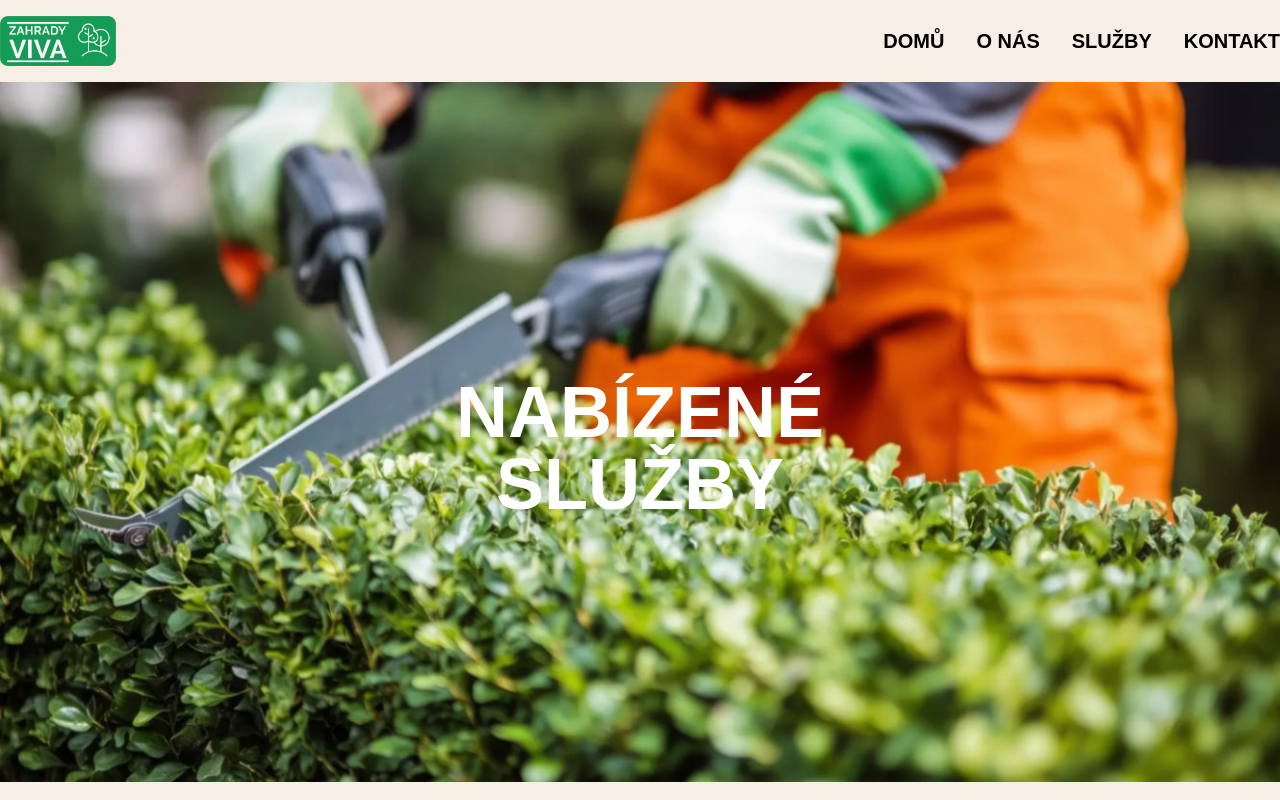
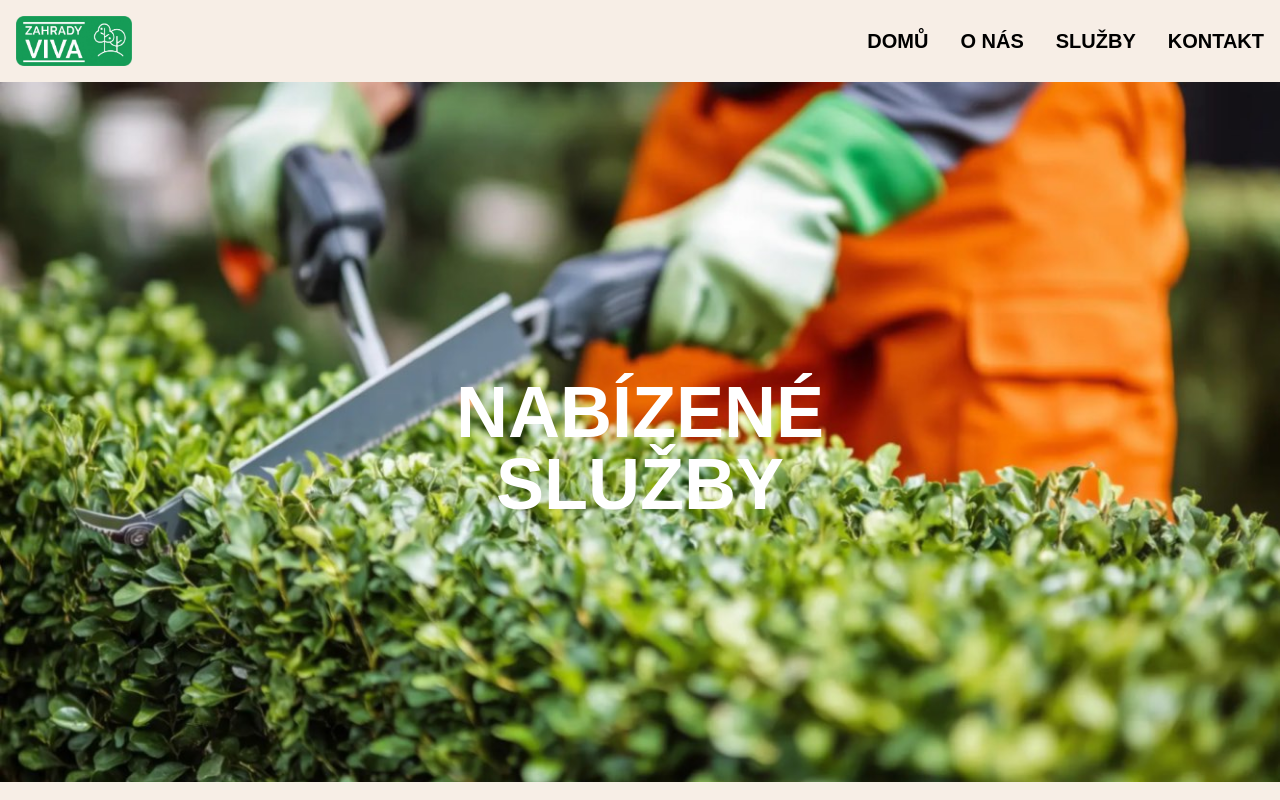
Before and after one commit to HonzaPenicka/viva-garden, a Next.js app: page /services in a window 1280 px wide. Shown: the top 800 px of the page. Built offline with nearby package versions, Linux system fonts and the light colour scheme.

Commit message:
fix view

```diff
--- a/src/components/footer.tsx
+++ b/src/components/footer.tsx
@@ -8,7 +8,7 @@ import {
 
 export const Footer = () => {
   return (
-    <footer className="grid md:flex p-4 md:px-0 gap-4 justify-center md:justify-between items-center text-black border-t border-yellow-700/50 md:container md:mx-auto">
+    <footer className="grid md:flex p-4 gap-4 justify-center md:justify-between items-center text-black border-t border-yellow-700/50 md:container md:mx-auto">
       <div className="flex justify-center">
         <Link
           href="/"
--- a/src/components/header.tsx
+++ b/src/components/header.tsx
@@ -7,7 +7,7 @@ export const Header = () => {
   const toggleMenu = useCallback(() => setIsMenuOpen((prev) => !prev), []);
 
   return (
-    <header className="flex justify-between items-center p-4 md:px-0 text-3xl font-bold relative overflow-visible md:container md:mx-auto">
+    <header className="flex justify-between items-center p-4 text-3xl font-bold relative overflow-visible md:container md:mx-auto">
       <Link href="/" className="w-32">
         <img src="/logo.png" />
       </Link>
```
